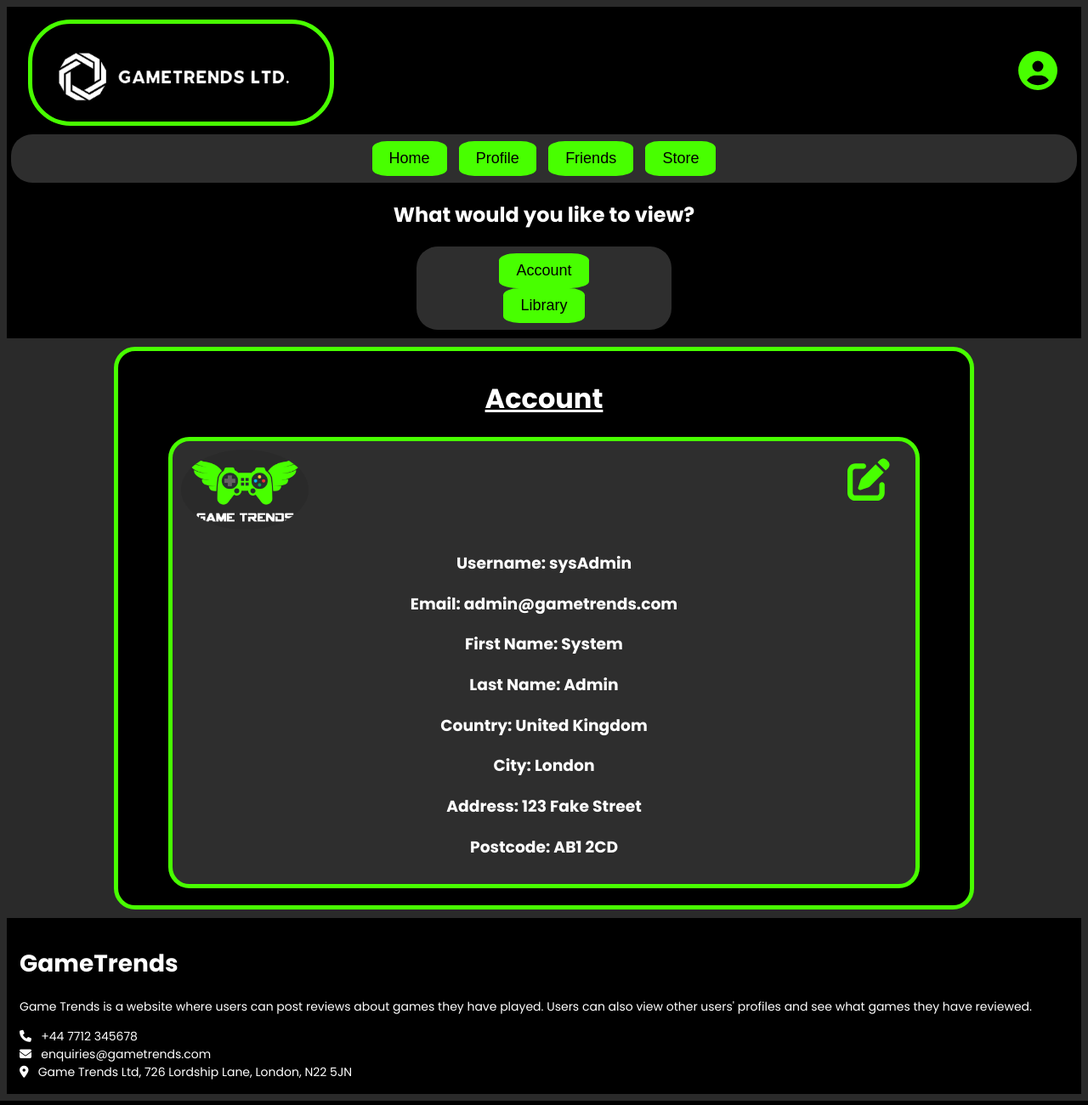
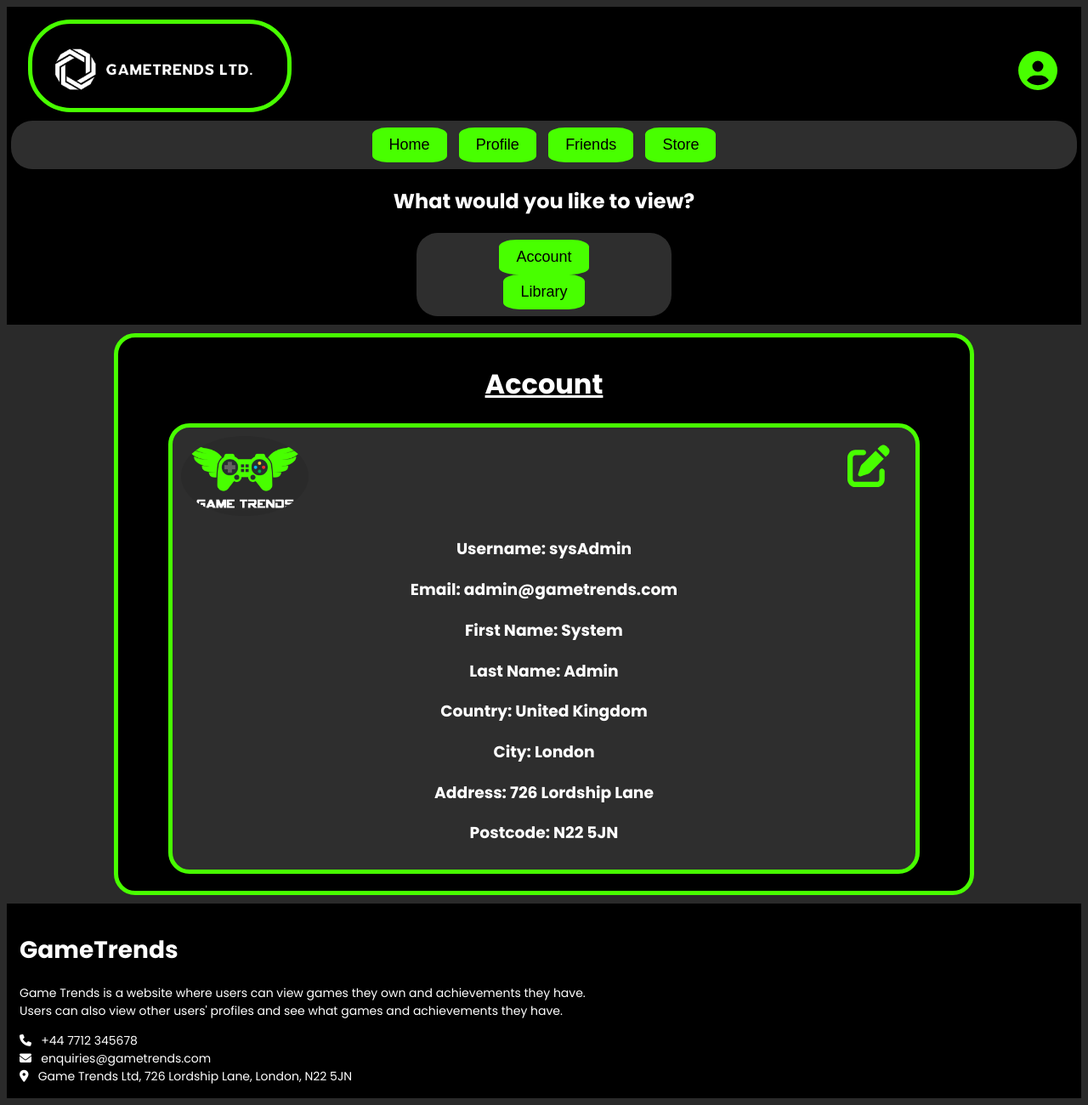
Before and after one commit to ABleasdale1/GameTrends, a Django app: page /profile/ in a window 1280 px wide. Shown: the whole page at 85% size. Run offline with Django 4.2, Linux system fonts and the light colour scheme; some libraries are stand-ins or nearby versions.

Commit message:
Making sure it all looks good

```diff
--- a/gameTrends/userApp/static/userApp/css/mainStyles.css
+++ b/gameTrends/userApp/static/userApp/css/mainStyles.css
@@ -49,7 +49,7 @@ html {
     float: left;
     margin: 10px 20px;
     font-size: 20px;
-    max-width: 350px;
+    max-width: 300px;
     height: auto;
     border: #48ff00 5px solid;
     border-radius: 50px;
@@ -94,3 +94,26 @@ html {
     justify-content: space-between;
     align-items: center;
 }
+
+
+/* Scrollbar Styles */
+
+/* This applies to the scrollbar itself */
+::-webkit-scrollbar {
+    width: 10px;
+}
+
+/* This applies to the track (the background) of the scrollbar */
+::-webkit-scrollbar-track {
+    background: #2a2a2a;
+}
+
+/* This applies to the handle (the part you drag) of the scrollbar */
+::-webkit-scrollbar-thumb {
+    background: #48ff00;
+}
+
+/* This applies to the handle of the scrollbar when you hover over it */
+::-webkit-scrollbar-thumb:hover {
+    background: #000;
+}
--- a/gameTrends/userApp/static/userApp/css/profileStyles.css
+++ b/gameTrends/userApp/static/userApp/css/profileStyles.css
@@ -78,3 +78,13 @@
     border-radius: 25px;
     background-color: #2e2e2e;
 }
+
+.gameLibrary {
+    text-align: center;
+    margin: 10px 5%;
+    padding: 10px;
+    height: auto;
+    border: 5px solid #48ff00;
+    border-radius: 25px;
+    background-color: #2e2e2e;
+}
--- a/gameTrends/userApp/templates/userApp/friends.html
+++ b/gameTrends/userApp/templates/userApp/friends.html
@@ -48,8 +48,8 @@
             <div class="footer-section about">
                 <h1 class="logo-text"><span>Game</span>Trends</h1>
                 <p>
-                    Game Trends is a website where users can post reviews about games they have played.
-                    Users can also view other users' profiles and see what games they have reviewed.
+                    Game Trends is a website where users can view games they own and achievements they have.<br>
+                    Users can also view other users' profiles and see what games and achievements they have.
                 </p>
                 <div class="contact">
                     <span><i class="fas fa-phone"></i> &nbsp; +44 7712 345678</span><br>
--- a/gameTrends/userApp/templates/userApp/home.html
+++ b/gameTrends/userApp/templates/userApp/home.html
@@ -48,8 +48,8 @@
             <div class="footer-section about">
                 <h1 class="logo-text"><span>Game</span>Trends</h1>
                 <p>
-                    Game Trends is a website where users can post reviews about games they have played.
-                    Users can also view other users' profiles and see what games they have reviewed.
+                    Game Trends is a website where users can view games they own and achievements they have.<br>
+                    Users can also view other users' profiles and see what games and achievements they have.
                 </p>
                 <div class="contact">
                     <span><i class="fas fa-phone"></i> &nbsp; +44 7712 345678</span><br>
--- a/gameTrends/userApp/templates/userApp/profile.html
+++ b/gameTrends/userApp/templates/userApp/profile.html
@@ -74,7 +74,9 @@
         </div>
         <div id="library" class="content" style="display: none;">
             <h1 id="headings">Library</h1>
+            <div class="gameLibrary">
 
+            </div>
         </div>
     </div>
 </body>
@@ -84,8 +86,8 @@
             <div class="footer-section about">
                 <h1 class="logo-text"><span>Game</span>Trends</h1>
                 <p>
-                    Game Trends is a website where users can post reviews about games they have played.
-                    Users can also view other users' profiles and see what games they have reviewed.
+                    Game Trends is a website where users can view games they own and achievements they have.<br>
+                    Users can also view other users' profiles and see what games and achievements they have.
                 </p>
                 <div class="contact">
                     <span><i class="fas fa-phone"></i> &nbsp; +44 7712 345678</span><br>
--- a/gameTrends/userApp/templates/userApp/store.html
+++ b/gameTrends/userApp/templates/userApp/store.html
@@ -48,8 +48,8 @@
             <div class="footer-section about">
                 <h1 class="logo-text"><span>Game</span>Trends</h1>
                 <p>
-                    Game Trends is a website where users can post reviews about games they have played.
-                    Users can also view other users' profiles and see what games they have reviewed.
+                    Game Trends is a website where users can view games they own and achievements they have.<br>
+                    Users can also view other users' profiles and see what games and achievements they have.
                 </p>
                 <div class="contact">
                     <span><i class="fas fa-phone"></i> &nbsp; +44 7712 345678</span><br>
--- a/gameTrends/userApp/views.py
+++ b/gameTrends/userApp/views.py
@@ -13,8 +13,8 @@ def profile(request):
         'lName' : 'Admin',
         'country' : 'United Kingdom',
         'city' : 'London',
-        'address' : '123 Fake Street',
-        'postcode' : 'AB1 2CD',
+        'address' : '726 Lordship Lane',
+        'postcode' : 'N22 5JN',
     }
     return render(request, 'userApp/profile.html', context=userDetails)
 
```
